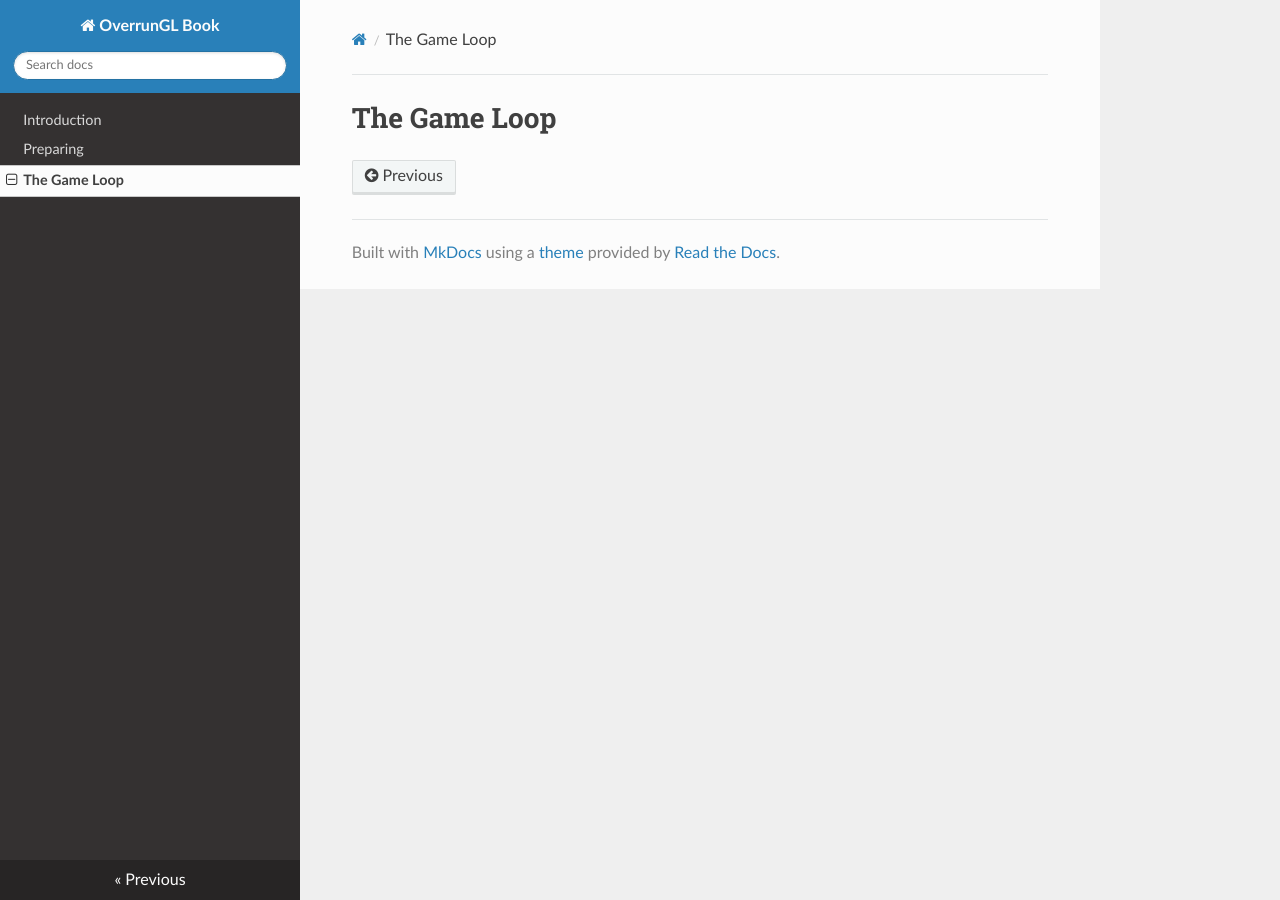
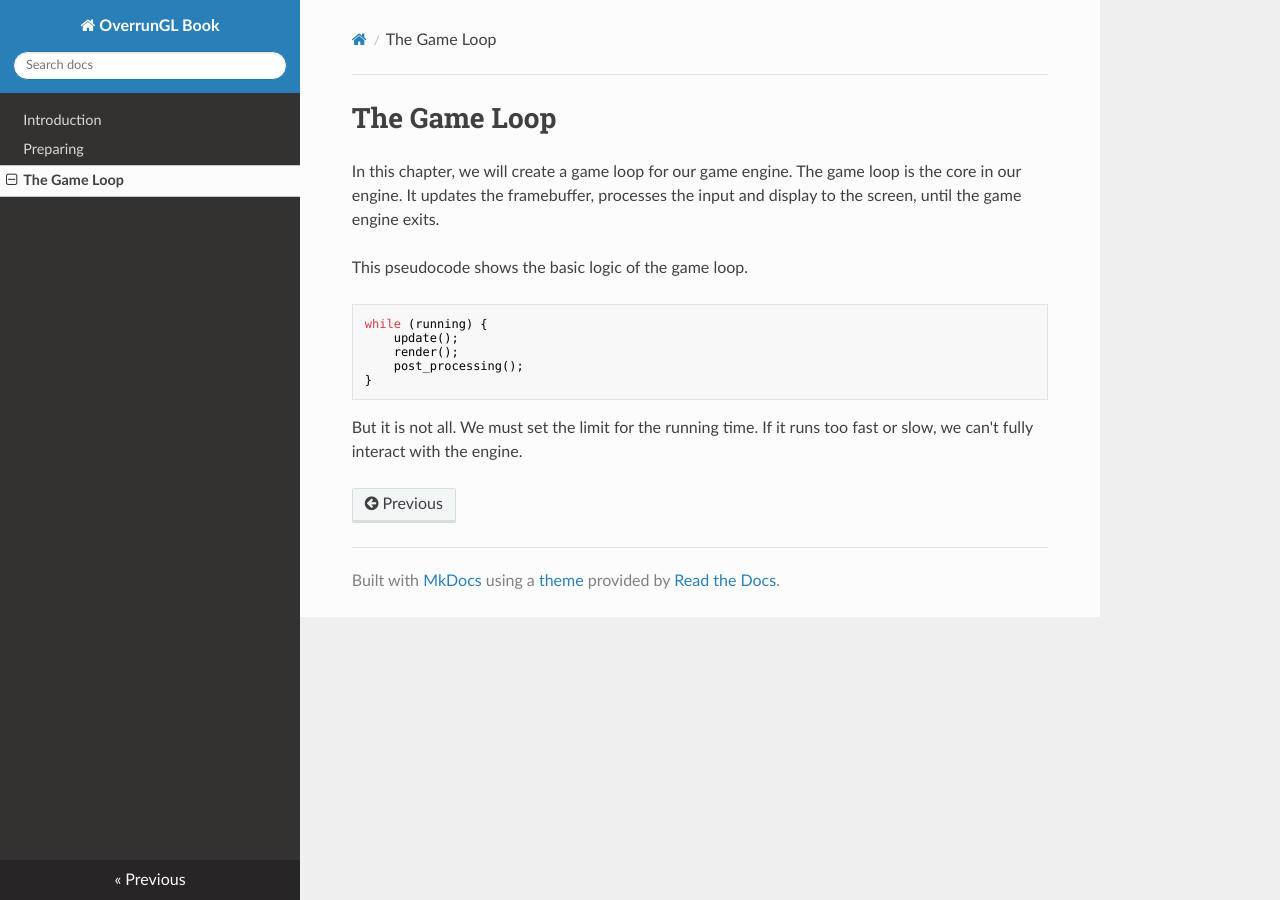
Before and after one commit to Over-Run/overrungl-book, an MkDocs documentation site: the page built from docs/2-game-loop.md, in a window 1280 px wide. Built offline with MkDocs 1.6.1, drawn with Linux system fonts in a browser that asks for light colours; nearby versions of some CDN libraries.

Commit message:
Add README.md, update chapter 2

````diff
--- a/docs/2-game-loop.md
+++ b/docs/2-game-loop.md
@@ -1 +1,17 @@
 # The Game Loop
+
+In this chapter, we will create a game loop for our game engine. The game loop is the core in our engine. It updates the
+framebuffer, processes the input and display to the screen, until the game engine exits.
+
+This pseudocode shows the basic logic of the game loop.
+
+```c
+while (running) {
+    update();
+    render();
+    post_processing();
+}
+```
+
+But it is not all. We must set the limit for the running time. If it runs too fast or slow,
+we can't fully interact with the engine.
--- a/mkdocs.yml
+++ b/mkdocs.yml
@@ -9,6 +9,7 @@ theme:
   locale: en_US
   hljs_languages:
     - groovy
+    - glsl
 markdown_extensions:
   - toc:
       permalink: true
````
Also changed, not shown: README.md (added, +33 -0 lines).
